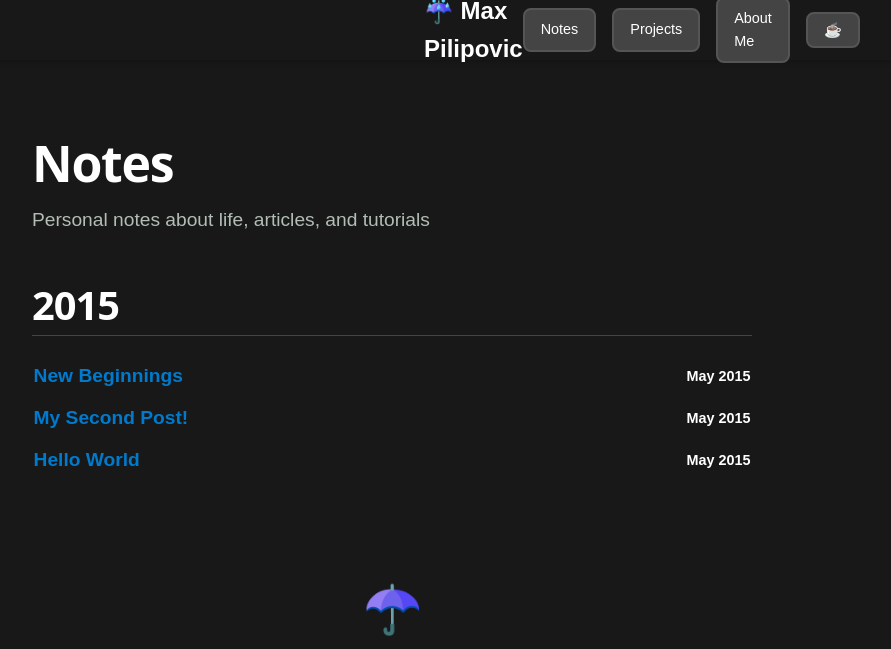
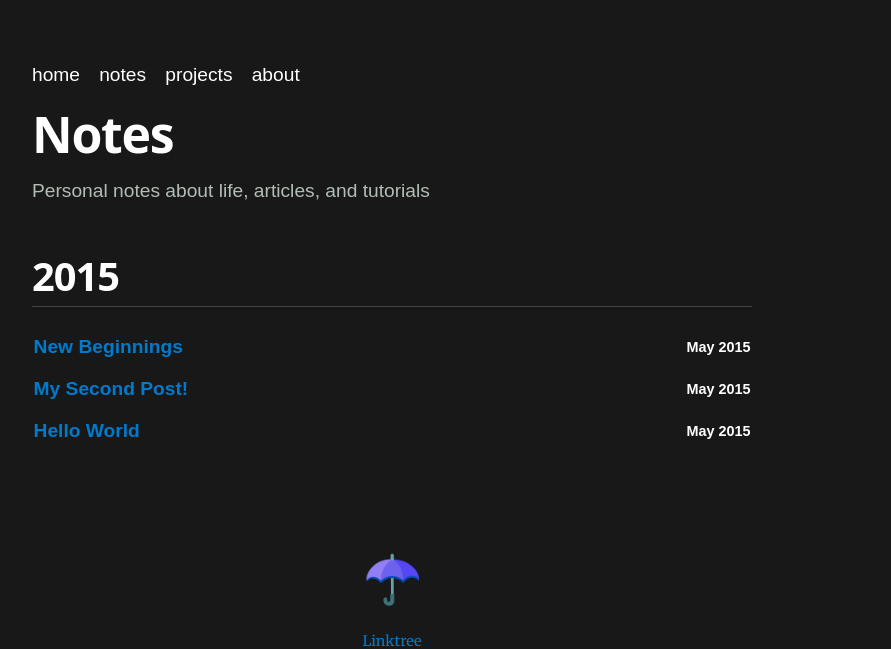
Before and after one commit to maxpilipovic/maxpilipovic.com, a Gatsby site: page /notes in a window 1280 px wide. Shown: the top 649 px of the page, without its empty margins (248-1139 px from the left). Built offline with nearby package versions, Linux system fonts and the light colour scheme; Gatsby itself is replaced by a stand-in of ours.

Commit message:
Fixed nav and edited bio

```diff
--- a/src/components/navbar.js
+++ b/src/components/navbar.js
@@ -1,25 +1,29 @@
-import React from 'react';
+import React, { useState } from 'react';
 import { Link } from 'gatsby';
 
 const Navbar = () => {
+  // State to manage the dropdown menu//
+  const [isMenuOpen, setIsMenuOpen] = useState(false);
+
   const handleScrollToTop = () => {
     window.scrollTo({ top: 0, behavior: 'smooth' });
   };
 
   return (
     <nav className="navbar">
+      {/* Navbar Links */}
+      <div className={`navbar-links ${isMenuOpen ? 'open' : ''}`}>
         <Link
           to="/"
-        className="navbar-brand"
+          className="navbar-link"
           onClick={(e) => {
             e.preventDefault();
             handleScrollToTop();
             window.location.href = '/';
           }}
         >
-        ☔️ Max Pilipovic
+          home
         </Link>
-      <div className="navbar-links">
         <Link
           to="/notes"
           className="navbar-link"
@@ -29,7 +33,7 @@
             window.location.href = '/notes';
           }}
         >
-          Notes
+          notes
         </Link>
         <Link
           to="/projects"
@@ -40,7 +44,7 @@
             window.location.href = '/projects';
           }}
         >
-          Projects
+          projects
         </Link>
         <Link
           to="/aboutme"
@@ -51,9 +55,8 @@
             window.location.href = '/aboutme';
           }}
         >
-          About Me
+          about
         </Link>
-        <button id="theme-toggle" className="navbar-button">☕</button>
       </div>
     </nav>
   );
--- a/src/style.css
+++ b/src/style.css
@@ -188,77 +188,20 @@
 /* Navbar */
 .navbar {
   display: flex;
-  justify-content: space-between;
   align-items: center;
   background-color: #181818;
   color: white;
-  position: fixed; /* Fix the navbar */
-  top: 0;
-  left: 0;
-  width: 100%;
-  z-index: 1000; /* Place above other content */
-  height: 60px; /* Explicit height */
-  box-shadow: 0 2px 5px rgba(0, 0, 0, 0.2); /* Optional shadow */
+  padding-left: 1rem;
 }
 
-/* Adjust body to account for navbar height */
-body {
-  margin-top: 60px; /* Matches the navbar height */
+.navbar .navbar-links {
+  display: flex;
+  gap: 1.2rem;
 }
 
-/* Navbar Brand */
-.navbar .navbar-brand {
-  font-size: 1.5rem;
-  font-weight: bold;
-  color: white;
+.navbar .navbar-link {
+  font-size: 1.2rem;
   text-decoration: none;
-  margin-left: 42rem;
-}
-
-/* Navbar Links */
-.navbar-links {
-  display: flex;
-  align-items: center;
-  gap: 1rem; /* Adds consistent spacing between links */
-  margin-right: 42rem;
-}
-
-/* Navbar Link Styling */
-.navbar-link {
-  display: inline-flex;
-  align-items: center;
-  padding: 0.5rem 1rem;
-  background: #444;
-  color: white;
-  border-radius: 8px;
-  border: 2px solid #555;
-  text-decoration: none;
-  font-size: 0.9rem;
-  transition: background 0.3s, border-color 0.3s;
-}
-
-.navbar-link:hover {
-  background: #555;
-  border-color: #666;
-}
-
-/* Theme Toggle Button */
-.navbar-button {
-  display: inline-flex;
-  align-items: center;
-  padding: 0.5rem 1rem;
-  background: #444;
-  color: white;
-  border-radius: 8px;
-  border: 2px solid #555;
-  font-size: 0.9rem;
-  cursor: pointer;
-  transition: background 0.3s, border-color 0.3s;
-}
-
-.navbar-button:hover {
-  background: #555;
-  border-color: #666;
 }
 
 /* Footer */
```
Also changed, not shown: src/components/bio.js (+6 -6 lines). Lines whose indentation alone changed are shown as unchanged.
